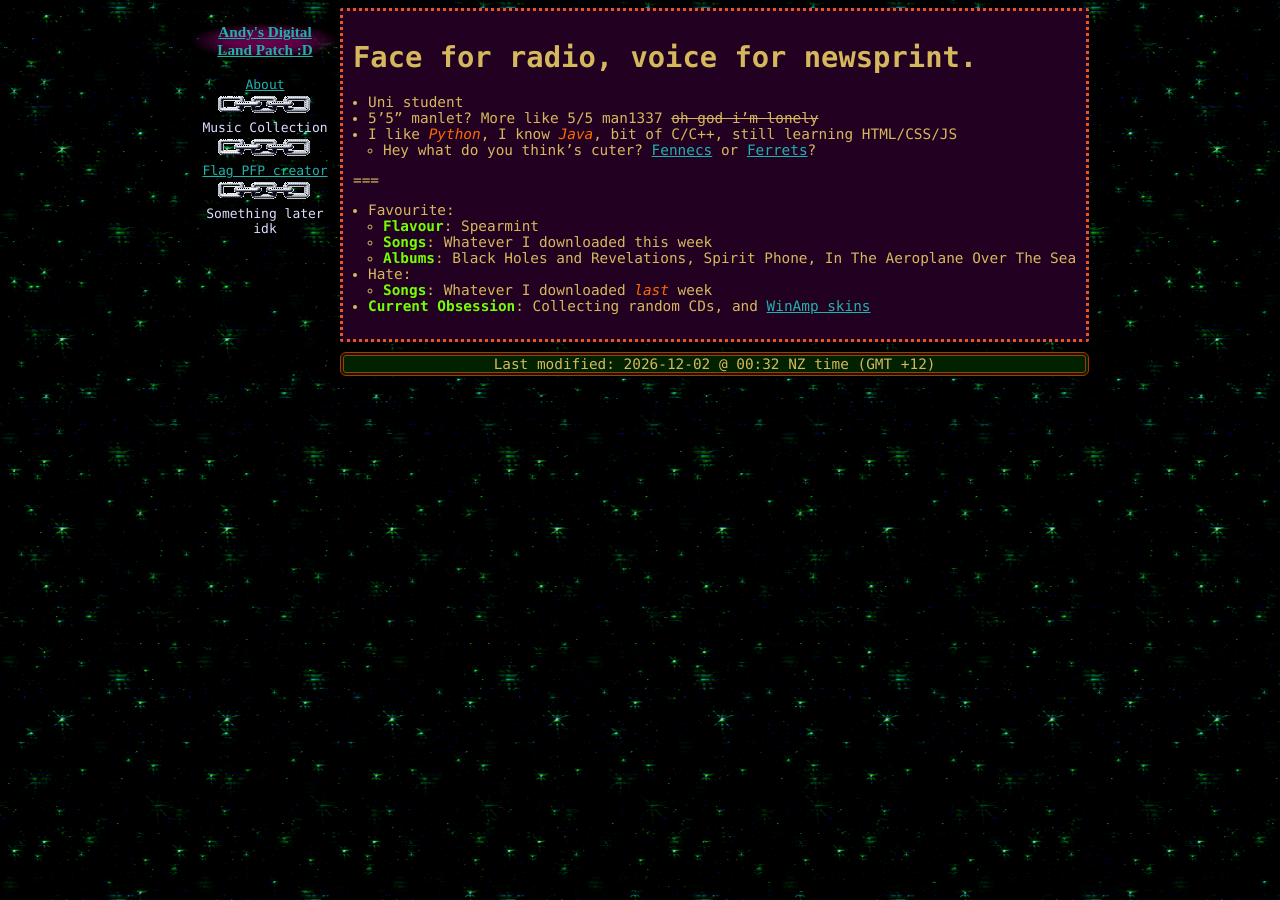
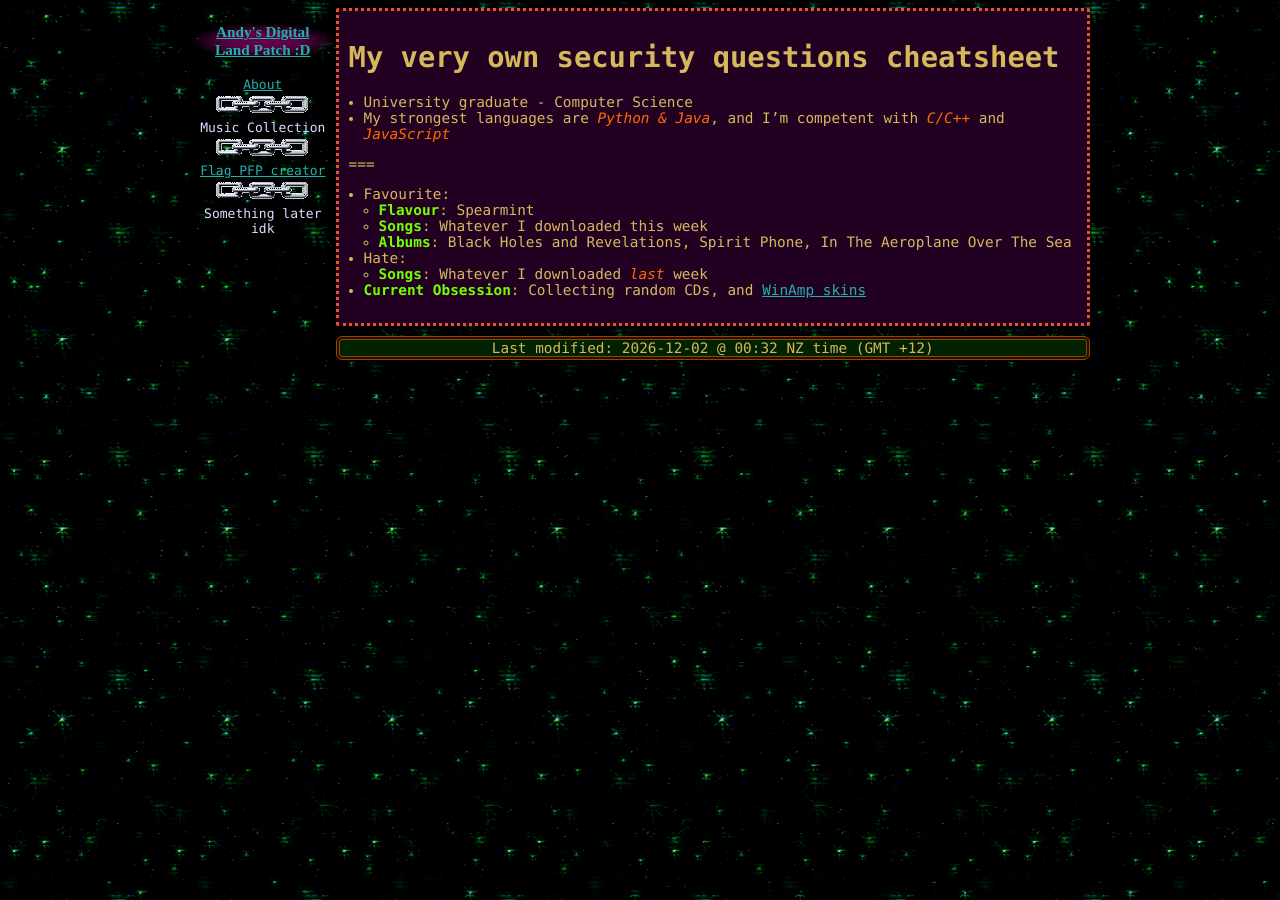
Before and after one commit to 64andy/neocities-website, a Jekyll site: the page built from pages/about.md, in a window 1280 px wide. Built offline with Jekyll 4.4.1, drawn with Linux system fonts in a browser that asks for light colours.

Commit message:
Removed the self-deprecation in /about/

```diff
--- a/pages/about.md
+++ b/pages/about.md
@@ -4,15 +4,11 @@ title: Ode to Ego
 permalink: /about/
 ---
 
-<h1 id="console-banner">Face for radio, voice for newsprint.</h1>
+<h1 id="console-banner">My very own security questions cheatsheet</h1>
 
-+ Uni student
-+ 5'5" manlet? More like 5/5 man1337 ~~oh god i'm lonely~~
-+ I like *Python*, I know *Java*, bit of C/C++, still learning HTML/CSS/JS
-  + Hey what do you think's cuter?
-    [Fennecs](https://twitter.com/FennecsDaily)
-    or
-    [Ferrets](https://twitter.com/kaho_ferrets)?
++ University graduate - Computer Science
++ My strongest languages are *Python & Java*, and I'm competent with *C/C++* and *JavaScript*
+
 
 ===
 
```
